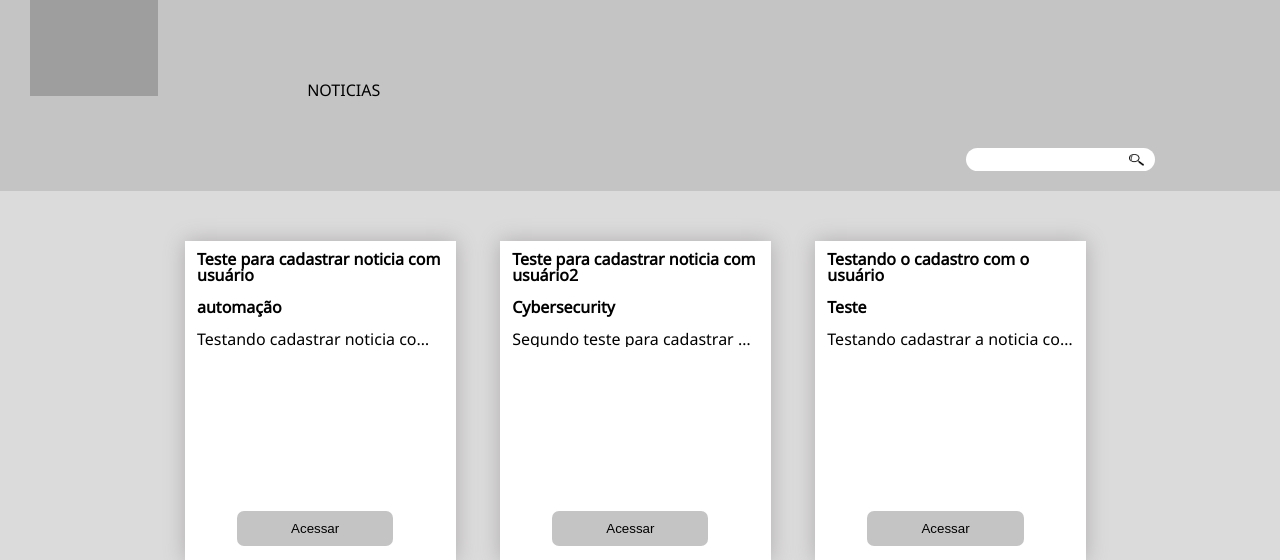
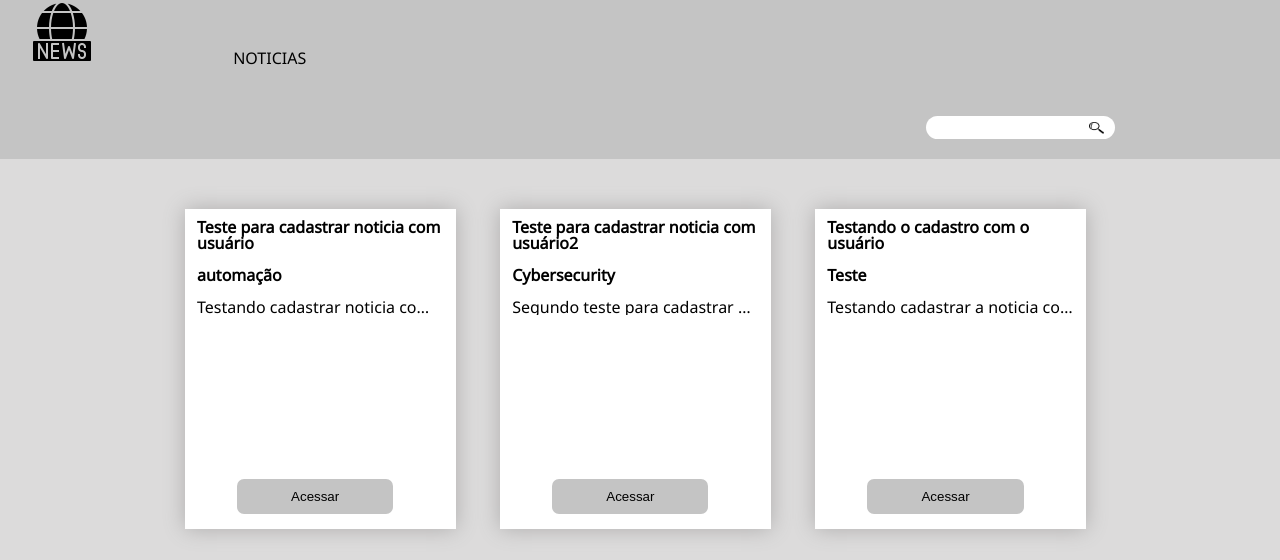
Before and after one commit to Nathan-Vasconcelos/sistema-noticias-desafio-devmidia, a PHP site: page / in a window 1280 px wide. Shown: the top 560 px of the page. Run offline with PHP 8.4, Linux system fonts and the light colour scheme; data comes from the database, SQL or seed files in the repository; grey boxes are pictures that could not be loaded.

Commit message:
cabeçalho modificado

```diff
--- a/layout/cabecalho-categoria.html
+++ b/layout/cabecalho-categoria.html
@@ -1,2 +1,2 @@
 <body>
-    <header class="cabecalho"><h1><img src="https://imgs.search.brave.com/75uk1O7iw7k1WkwUlrEVxhB7Dv5jooCt2Rc9-F2XZu8/rs:fit:1200:419:1/g:ce/aHR0cDovL3d3dy5k/ZXZtZWRpYS5jb20u/YnIvam9pbi9pbWFn/ZXMvbG9nby1kZXZt/ZWRpYS5wbmc" alt="logo" class="logo"></h1><a href="categorias.php">CATEGORIAS</a> <a href="cadastrar-categoria.php">CADASTRAR CATEGORIA</a> <a href="cadastrar.php">CADASTRAR NOTICIAS</a> <a href="index.php">NOTICIAS</a> <a href="logout.php">SAIR</a> <form action="categorias.php" method="get"><input type="search" name="busca"><button type="submit" class="botao-busca"><img src="img/Desenho-Lupa-PNG.png" alt=""></button></form></header>
+    <header class="cabecalho"><h1><img src="img/noticia.png" alt="logo" class="logo"></h1><a href="categorias.php">CATEGORIAS</a> <a href="cadastrar-categoria.php">CADASTRAR CATEGORIA</a> <a href="cadastrar.php">CADASTRAR NOTICIAS</a> <a href="index.php">NOTICIAS</a> <a href="logout.php">SAIR</a> <form action="categorias.php" method="get"><input type="search" name="busca"><button type="submit" class="botao-busca"><img src="img/Desenho-Lupa-PNG.png" alt=""></button></form></header>
--- a/layout/cabecalho.php
+++ b/layout/cabecalho.php
@@ -1,2 +1,2 @@
 <body>
-    <header class="cabecalho"><h1><img src="https://imgs.search.brave.com/75uk1O7iw7k1WkwUlrEVxhB7Dv5jooCt2Rc9-F2XZu8/rs:fit:1200:419:1/g:ce/aHR0cDovL3d3dy5k/ZXZtZWRpYS5jb20u/YnIvam9pbi9pbWFn/ZXMvbG9nby1kZXZt/ZWRpYS5wbmc" alt="logo" class="logo"></h1> <?php if (isset($_SESSION['TOKEN'])) : ?><a href="usuarios.php">USUÁRIOS</a> <a href="categorias.php">CATEGORIAS</a> <a href="cadastrar-categoria.php">CADASTRAR CATEGORIA</a> <a href="cadastrar.php">CADASTRAR NOTICIAS</a><?php endif ?> <a href="index.php">NOTICIAS</a> <?php if (isset($_SESSION['TOKEN'])) : ?><a href="logout.php">SAIR</a><?php endif ?> <form action="index.php" method="get"><input type="search" name="busca"><button type="submit" class="botao-busca"><img src="img/Desenho-Lupa-PNG.png" alt=""></button></form></header>
+    <header class="cabecalho"><h1><img src="img/noticia.png" alt="logo" class="logo"></h1> <?php if (isset($_SESSION['TOKEN'])) : ?><a href="usuarios.php">USUÁRIOS</a> <a href="cadastrar-usuario.php">CADASTRAR USUÁRIO</a> <a href="categorias.php">CATEGORIAS</a> <a href="cadastrar-categoria.php">CADASTRAR CATEGORIA</a> <a href="cadastrar.php">CADASTRAR NOTICIAS</a><?php endif ?> <a href="index.php">NOTICIAS</a> <?php if (isset($_SESSION['TOKEN'])) : ?><a href="logout.php">SAIR</a><?php endif ?> <form action="index.php" method="get"><input type="search" name="busca"><button type="submit" class="botao-busca"><img src="img/Desenho-Lupa-PNG.png" alt=""></button></form></header>
--- a/login.php
+++ b/login.php
@@ -48,7 +48,7 @@ if ($_SERVER['REQUEST_METHOD'] == 'POST') {
     <title>Login</title>
 </head>
 <body>
-    <header class="cabecalho"><h1><img src="https://imgs.search.brave.com/75uk1O7iw7k1WkwUlrEVxhB7Dv5jooCt2Rc9-F2XZu8/rs:fit:1200:419:1/g:ce/aHR0cDovL3d3dy5k/ZXZtZWRpYS5jb20u/YnIvam9pbi9pbWFn/ZXMvbG9nby1kZXZt/ZWRpYS5wbmc" alt="logo" class="logo" style="padding-top: 12px; padding-bottom: 35px;"></h1></header>
+    <header class="cabecalho"><h1><img src="img/noticia.png" alt="logo" class="logo" style="padding-top: 12px; padding-bottom: 35px;"></h1></header>
     <main>
         <section class="form-login">
             <form action="" method="post">
--- a/style.css
+++ b/style.css
@@ -18,14 +18,14 @@ body {
 }
 
 .cabecalho h1 {
-    padding-right: 120px;
+    padding-right: 110px;
     padding-left: 30px;
     font-size: 20px;
     display: inline;
 }
 
 .logo {
-    width: 10%;
+    width: 5%;
     display: inline-block;
 }
 
@@ -33,7 +33,7 @@ body {
     position: relative;
     display: block;
     text-align: right;
-    margin-right: 100px;
+    margin-right: 140px;
 }
 
 .cabecalho input {
--- a/usuarios-sem-noticias.php
+++ b/usuarios-sem-noticias.php
@@ -39,7 +39,7 @@ foreach ($usuariosComNoticias as $usuarioComNoticias) {
     <title>Usuários sem notícias</title>
 </head>
 <body>
-    <header class="cabecalho"><h1><img src="https://imgs.search.brave.com/75uk1O7iw7k1WkwUlrEVxhB7Dv5jooCt2Rc9-F2XZu8/rs:fit:1200:419:1/g:ce/aHR0cDovL3d3dy5k/ZXZtZWRpYS5jb20u/YnIvam9pbi9pbWFn/ZXMvbG9nby1kZXZt/ZWRpYS5wbmc" alt="logo" class="logo"></h1><a href="cadastrar-usuario.php">CADASTRAR USUÁRIO</a> <a href="categorias.php">CATEGORIAS</a> <a href="cadastrar-categoria.php">CADASTRAR CATEGORIA</a> <a href="cadastrar.php">CADASTRAR NOTICIAS</a> <a href="index.php">EXIBIR NOTICIAS</a> <a href="logout.php">SAIR</a> <form action=""><input type="search"><button type="submit" class="botao-busca"><img src="img/Desenho-Lupa-PNG.png" alt=""></button></form></header>
+    <header class="cabecalho"><h1><img src="img/noticia.png" alt="logo" class="logo"></h1><a href="usuarios.php">USUÁRIOS</a> <a href="cadastrar-usuario.php">CADASTRAR USUÁRIO</a> <a href="categorias.php">CATEGORIAS</a> <a href="cadastrar-categoria.php">CADASTRAR CATEGORIA</a> <a href="cadastrar.php">CADASTRAR NOTICIAS</a> <a href="index.php">NOTICIAS</a> <a href="logout.php">SAIR</a> <form action=""><input type="search"><button type="submit" class="botao-busca"><img src="img/Desenho-Lupa-PNG.png" alt=""></button></form></header>
     <main>
         <table class="tabela-usuarios-sem-noticias">
             <thead><th>ID</th><th>PERFIL</th><th>NOME</th><th class="nao-necessario">E-MAIL</th><th class="nao-necessario">EDITAR</th><th>EXCLUIR</th></thead>
--- a/usuarios.php
+++ b/usuarios.php
@@ -33,7 +33,7 @@ $usuarios = $repositorioUsuarios->contarNoticiasDosUsuarios();
     <title>Usuários</title>
 </head>
 <body>
-    <header class="cabecalho"><h1><img src="https://imgs.search.brave.com/75uk1O7iw7k1WkwUlrEVxhB7Dv5jooCt2Rc9-F2XZu8/rs:fit:1200:419:1/g:ce/aHR0cDovL3d3dy5k/ZXZtZWRpYS5jb20u/YnIvam9pbi9pbWFn/ZXMvbG9nby1kZXZt/ZWRpYS5wbmc" alt="logo" class="logo"></h1><a href="cadastrar-usuario.php">CADASTRAR USUÁRIO</a> <a href="categorias.php">CATEGORIAS</a> <a href="cadastrar-categoria.php">CADASTRAR CATEGORIA</a> <a href="cadastrar.php">CADASTRAR NOTICIAS</a> <a href="index.php">EXIBIR NOTICIAS</a> <a href="logout.php">SAIR</a> <form action=""><input type="search"><button type="submit" class="botao-busca"><img src="img/Desenho-Lupa-PNG.png" alt=""></button></form></header>
+    <header class="cabecalho"><h1><img src="img/noticia.png" alt="logo" class="logo"></h1><a href="usuarios.php">USUÁRIOS</a> <a href="cadastrar-usuario.php">CADASTRAR USUÁRIO</a> <a href="categorias.php">CATEGORIAS</a> <a href="cadastrar-categoria.php">CADASTRAR CATEGORIA</a> <a href="cadastrar.php">CADASTRAR NOTICIAS</a> <a href="index.php">NOTICIAS</a> <a href="logout.php">SAIR</a> <form action=""><input type="search"><button type="submit" class="botao-busca"><img src="img/Desenho-Lupa-PNG.png" alt=""></button></form></header>
     <main>
         <table>
             <thead><th>ID</th><th>PERFIL</th><th>NOME</th><th class="nao-necessario">E-MAIL</th><th>NOTICIAS POSTADAS</th><th class="nao-necessario">EDITAR</th></thead>
```
Also changed, not shown: img/logo-noticias.png (added), img/noticia.png (added), img/noticias.png (added), img/noticias2.png (added).
